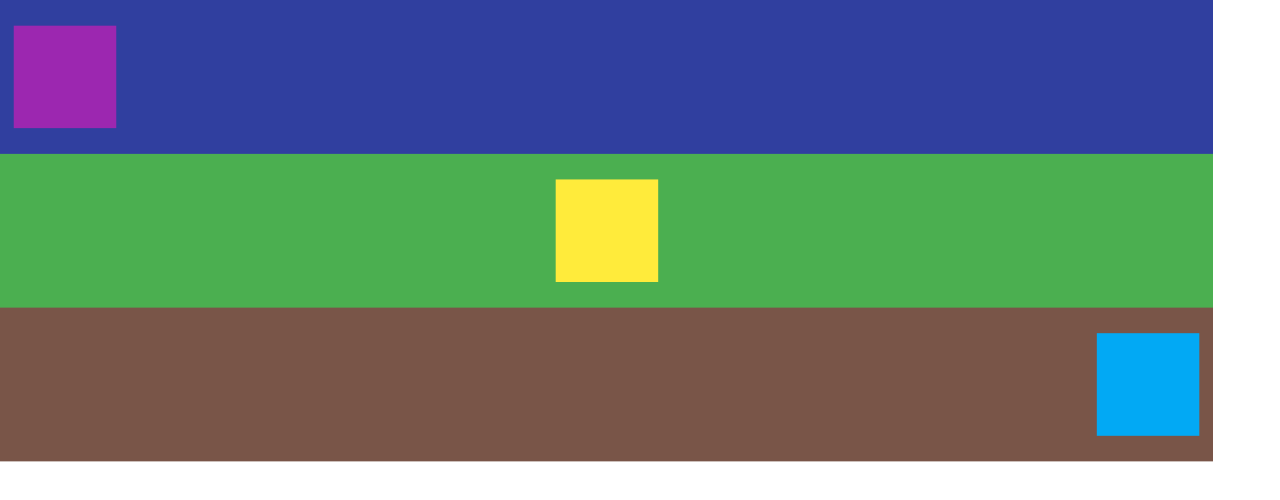
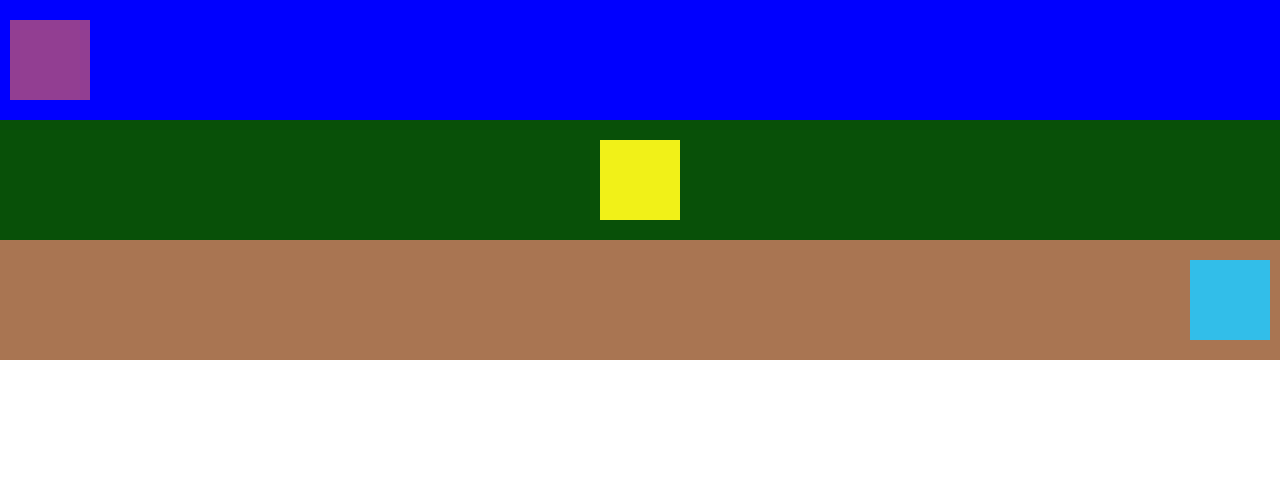
Before and after one commit to gennipher/exercicios-html-css, a plain HTML site: page box-project/src/08/index.html in a window 1280 px wide. Drawn offline with Linux system fonts and the light colour scheme.

Commit message:
index alterado

```diff
--- a/box-project/src/08/index.html
+++ b/box-project/src/08/index.html
@@ -7,32 +7,68 @@
     <style>
       * {
         box-sizing: border-box;
+        max-width: 100%;
       }
 
       body {
         margin: 0;
       }
 
-      section {
-        width: 100%;
-        height: 100%;
+      .box1 {
+        width: 80px;
+        height: 80px;
+        margin: 20px 0;
+        margin-left: 10px;
+        background-color: rgb(146, 62, 146);
       }
 
-      img {
-        max-width: 1213px;
+      .box2 {
+        width: 80px;
+        height: 80px;
+        margin: 20px 0;
+        background-color: rgb(241, 241, 24);
+      }
+
+      .box3 {
+        width: 80px;
+        height: 80px;
+        margin: 20px 0;
+        margin-right: 10px;
+        background-color: rgb(50, 190, 233);
+      }
+
+      .container1 {
+        width: 100%;
+        background-color: blue;
+        display: grid;
+        justify-content: flex-start;
+      }
+
+      .container2 {
+        width: 100%;
+        background-color:  rgb(8, 80, 8);
+        display: grid;
+        justify-content: center;
+      }
+
+      .container3 {
+        width: 100%;
+        background-color: rgba(139, 69, 22, 0.74);
+        display: grid;
+        justify-content: flex-end;
       }
 
     </style>
   </head>
   <body>
-
-    <div class="container">
-      <section>
-        <div class="img">
-          <img src="08.png" alt="img08">
+        <div class="container1">
+            <div class="box1"></div>
         </div>
-      </section>
-    </div>
-
+        <div class="container2">
+            <div class="box2"></div>
+        </div>
+        <div class="container3">
+            <div class="box3"></div>
+        </div>
   </body>
 </html>
```
